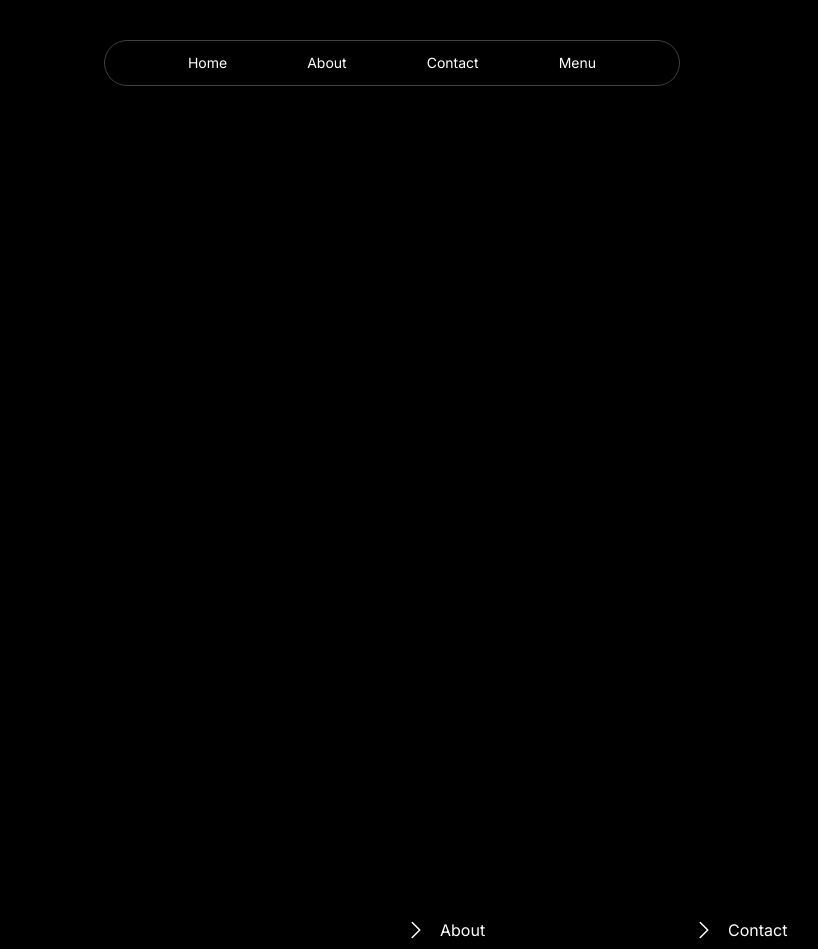
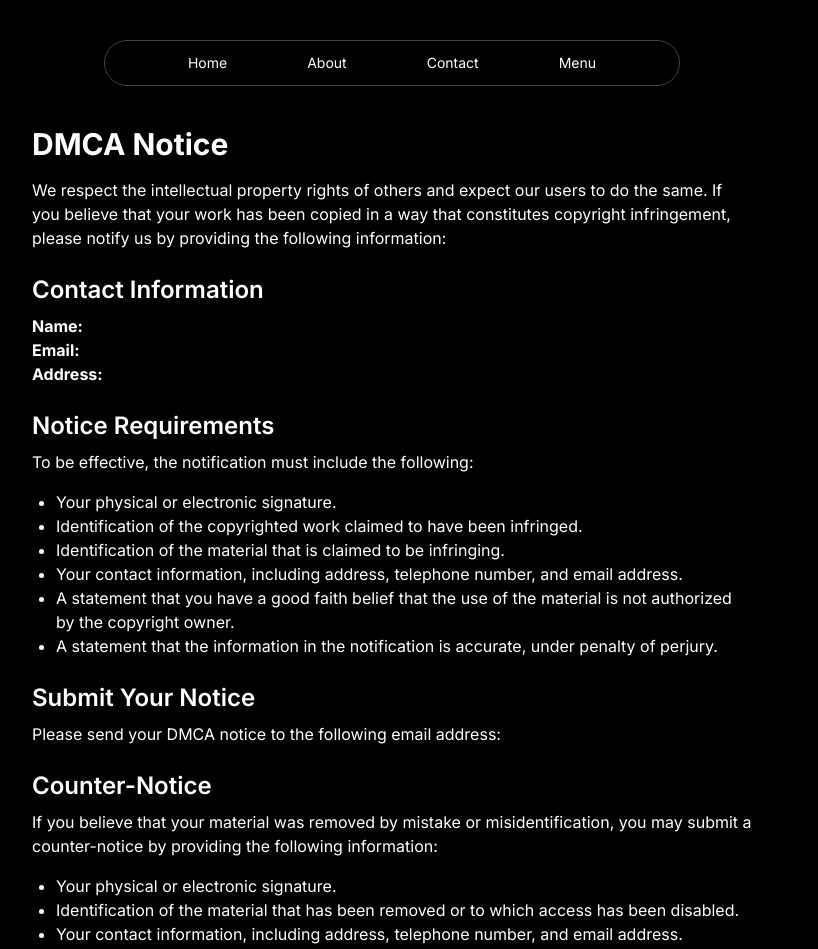
Before and after one commit to Dineshyadav3505/Saas-Project, a Next.js app: page /dmca in a window 1280 px wide. Before the commit this address had no page. Shown: the top 949 px of the page, without its empty margins (248-1066 px from the left). Built offline with nearby package versions, Linux system fonts and the light colour scheme.

Commit message:
Add DMCA and Terms of Service pages

```diff
--- /dev/null
+++ b/src/app/dmca/page.tsx
@@ -0,0 +1,57 @@
+import React from 'react'
+
+export default function Dmca () {
+
+  return (
+    <div className='text-white bg-black py-10 max-w-3xl mx-auto p-6'>
+      <h1 className="text-3xl font-bold mb-4">DMCA Notice</h1>
+      <p className="mb-4">
+        We respect the intellectual property rights of others and expect our users to do the same.
+        If you believe that your work has been copied in a way that constitutes copyright infringement,
+        please notify us by providing the following information:
+      </p>
+
+      <h2 className="text-2xl font-semibold mt-6 mb-2">Contact Information</h2>
+      <p className="mb-4">
+        <strong>Name:</strong> {process.env.PROJECTNAME} <br />
+        <strong>Email:</strong> {process.env.EMAIL} <br />
+        <strong>Address:</strong> {process.env.ADDRESS} <br />
+      </p>
+
+      <h2 className="text-2xl font-semibold mt-6 mb-2">Notice Requirements</h2>
+      <p className="mb-4">
+        To be effective, the notification must include the following:
+      </p>
+      <ul className="list-disc ml-6 mb-4">
+        <li>Your physical or electronic signature.</li>
+        <li>Identification of the copyrighted work claimed to have been infringed.</li>
+        <li>Identification of the material that is claimed to be infringing.</li>
+        <li>Your contact information, including address, telephone number, and email address.</li>
+        <li>A statement that you have a good faith belief that the use of the material is not authorized by the copyright owner.</li>
+        <li>A statement that the information in the notification is accurate, under penalty of perjury.</li>
+      </ul>
+
+      <h2 className="text-2xl font-semibold mt-6 mb-2">Submit Your Notice</h2>
+      <p className="mb-4">
+        Please send your DMCA notice to the following email address: <strong> {process.env.EMAIL} </strong>
+      </p>
+
+      <h2 className="text-2xl font-semibold mt-6 mb-2">Counter-Notice</h2>
+      <p className="mb-4">
+        If you believe that your material was removed by mistake or misidentification, you may submit a counter-notice
+        by providing the following information:
+      </p>
+      <ul className="list-disc ml-6 mb-4">
+        <li>Your physical or electronic signature.</li>
+        <li>Identification of the material that has been removed or to which access has been disabled.</li>
+        <li>Your contact information, including address, telephone number, and email address.</li>
+        <li>A statement under penalty of perjury that you have a good faith belief that the material was removed or disabled as a result of mistake or misidentification.</li>
+        <li>A statement that you consent to the jurisdiction of the Federal District Court for the judicial district in which your address is located.</li>
+      </ul>
+
+      <p className="mb-4">
+        Please send your counter-notice to the following email address: <strong>{process.env.EMAIL}</strong>
+      </p>
+    </div>
+  )
+}
--- /dev/null
+++ b/src/app/termsservice/page.tsx
@@ -0,0 +1,52 @@
+import React from 'react';
+
+export default function TermsOfService() {
+  return (
+    <div className="max-w-3xl mx-auto p-6 bg-black text-white py-10">
+      <h1 className="text-3xl font-bold mb-4">Terms of Service</h1>
+      <p className="mb-4">
+        Welcome to our website. By accessing or using our website, you agree to be bound by these terms of service and our privacy policy.
+      </p>
+
+      <h2 className="text-2xl font-semibold mt-6 mb-2">1. Definitions</h2>
+      <p className="mb-4">
+        In these terms of service, the following definitions apply:
+      </p>
+      <ul className="list-disc ml-6 mb-4">
+        <li>"Website" means [Your Website Name], accessible at [Your Website URL].</li>
+        <li>"Company", "we", "us", or "our" refers to [Your Company Name].</li>
+        <li>"User", "you", or "your" refers to any individual or entity using the website.</li>
+      </ul>
+
+      <h2 className="text-2xl font-semibold mt-6 mb-2">2. Use of the Website</h2>
+      <p className="mb-4">
+        By using the website, you agree to use it in a manner that complies with all applicable laws and regulations. You are solely responsible for your actions and the consequences thereof.
+      </p>
+
+      <h2 className="text-2xl font-semibold mt-6 mb-2">3. Intellectual Property</h2>
+      <p className="mb-4">
+        The website and its entire contents, features, and functionality are owned by [Your Company Name] and are protected by copyright, trademark, and other intellectual property laws.
+      </p>
+
+      <h2 className="text-2xl font-semibold mt-6 mb-2">4. Limitation of Liability</h2>
+      <p className="mb-4">
+        In no event shall [Your Company Name] be liable for any indirect, special, incidental, or consequential damages arising out of or related to your use of the website.
+      </p>
+
+      <h2 className="text-2xl font-semibold mt-6 mb-2">5. Governing Law and Jurisdiction</h2>
+      <p className="mb-4">
+        These terms of service shall be governed by and construed in accordance with the laws of [Your State/Country], without giving effect to any principles of conflicts of law.
+      </p>
+
+      <h2 className="text-2xl font-semibold mt-6 mb-2">6. Changes to Terms of Service</h2>
+      <p className="mb-4">
+        We reserve the right to modify these terms of service at any time. Your continued use of the website after any changes constitutes your acceptance of the new terms.
+      </p>
+
+      <h2 className="text-2xl font-semibold mt-6 mb-2">7. Contact Us</h2>
+      <p className="mb-4">
+        If you have any questions or concerns about these terms of service, please contact us at [Your Email].
+      </p>
+    </div>
+  );
+}
--- a/src/components/Navbar.tsx
+++ b/src/components/Navbar.tsx
@@ -22,7 +22,7 @@ export default function Navbar() {
 
     return (
 
-        <nav className="flex justify-between gap-3 items-center w-[88vw] max-w-xl text-sm sticky top-10 text-white px-5 py-3 mx-auto mt-10 rounded-full border-[1px] border-zinc-700">
+        <nav className="flex justify-between gap-3 bg-black items-center w-[88vw] max-w-xl text-sm sticky top-10 text-white px-5 py-3 mx-auto mt-10 rounded-full border-[1px] border-zinc-700">
             <ul className="flex space-x-10 lg:space-x-20 w-full justify-center">
                 {data.map((item, index) => (
                     <li key={index}>
```
